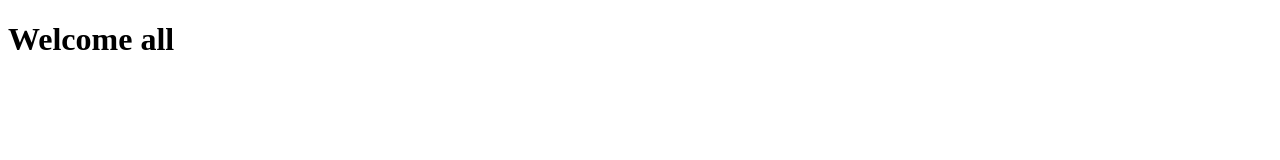
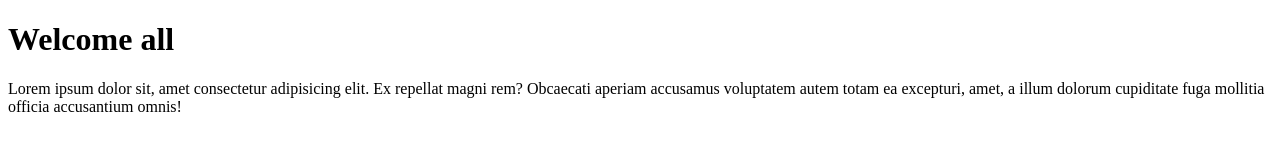
Before and after one commit to JohnSamRaj/SampleRepo, a plain HTML site: page index.html in a window 1280 px wide. Drawn offline with Linux system fonts and the light colour scheme.

Commit message:
fix: added para graph tag

```diff
--- a/index.html
+++ b/index.html
@@ -7,5 +7,6 @@
 </head>
 <body>
     <h1>Welcome all</h1>
+    <p>Lorem ipsum dolor sit, amet consectetur adipisicing elit. Ex repellat magni rem? Obcaecati aperiam accusamus voluptatem autem totam ea excepturi, amet, a illum dolorum cupiditate fuga mollitia officia accusantium omnis!</p>
 </body>
 </html>
```
